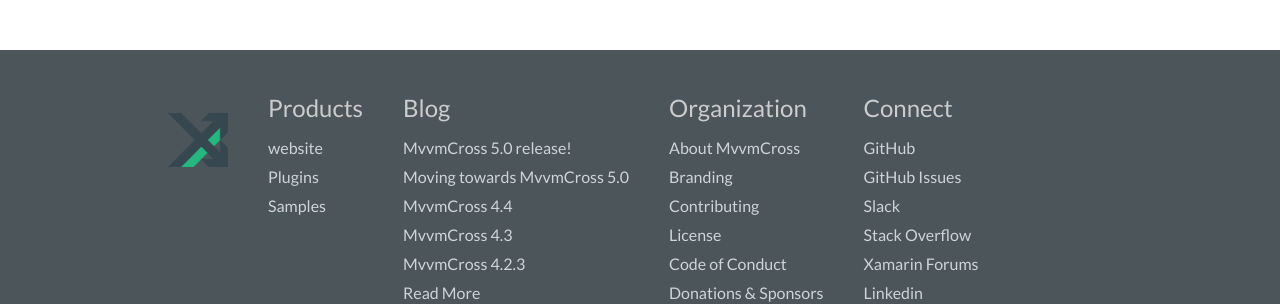
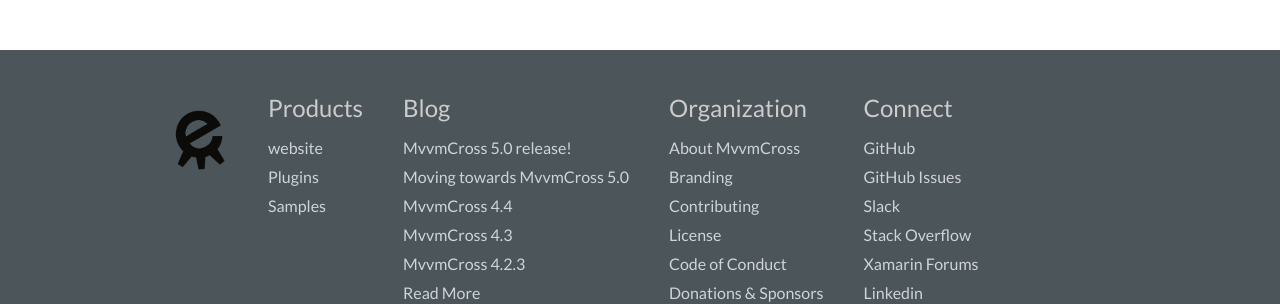
Before and after one commit to DrivenAlliance/website, a Jekyll site: the page built from index.md, in a window 1280 px wide and 1400 px high, scrolled down 103 px. Shown: the part 871-1175 px from the top of the window. Built offline with Jekyll 4.4.1, drawn with Linux system fonts in a browser that asks for light colours; nearby versions of some CDN libraries.

Commit message:
update logo in the footer

```diff
--- a/_sass/includes/_footer.scss
+++ b/_sass/includes/_footer.scss
@@ -14,7 +14,7 @@
     flex-flow: row nowrap;
 
     .avatar {
-      background-image: url($baseurl + "/assets/img/logo/MvvmCross-avatar.png");
+      background-image: url($baseurl + "/assets/img/logo/driven-emblem.png");
       background-position: center center;
       background-repeat: no-repeat;
       background-size: $footer-avatar-size;
```
